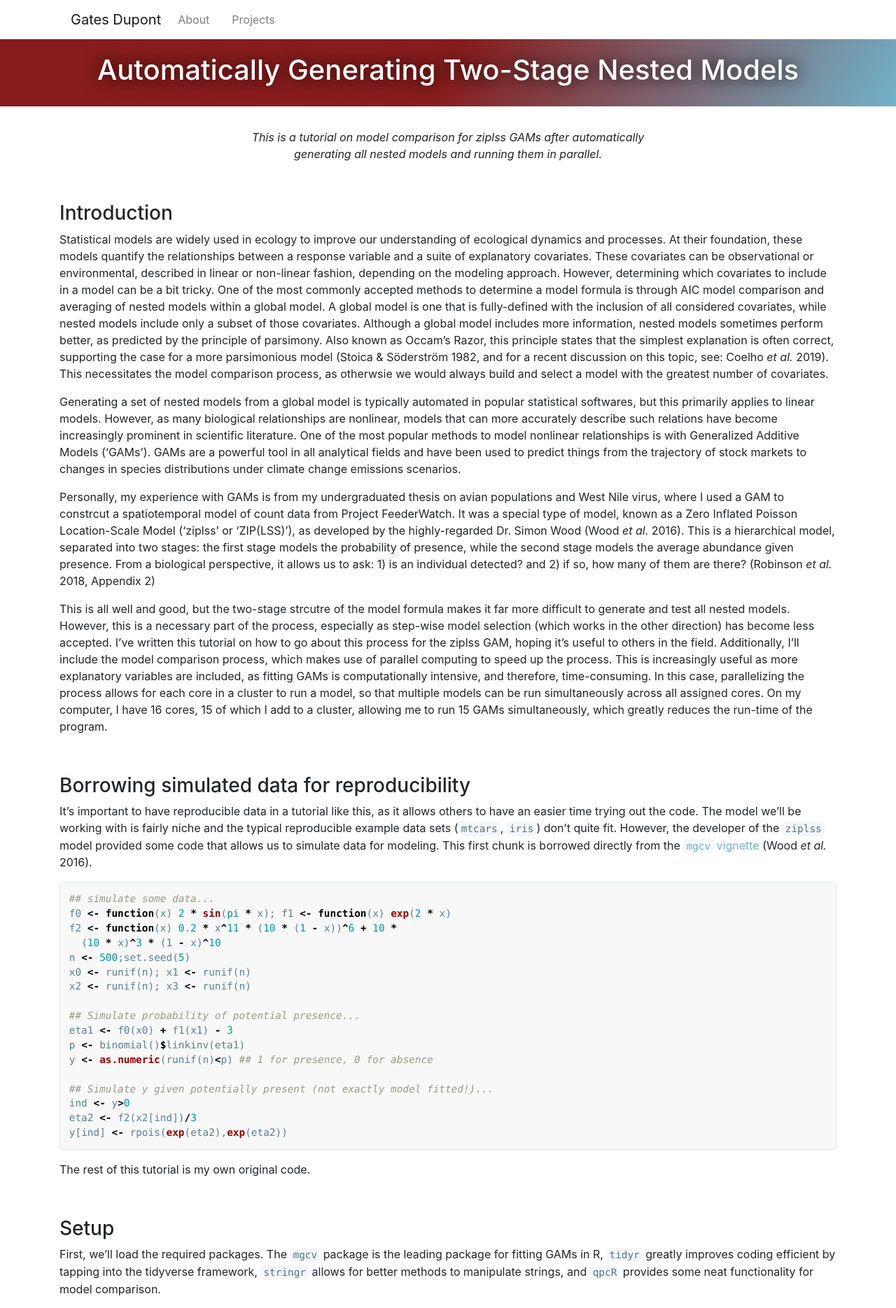
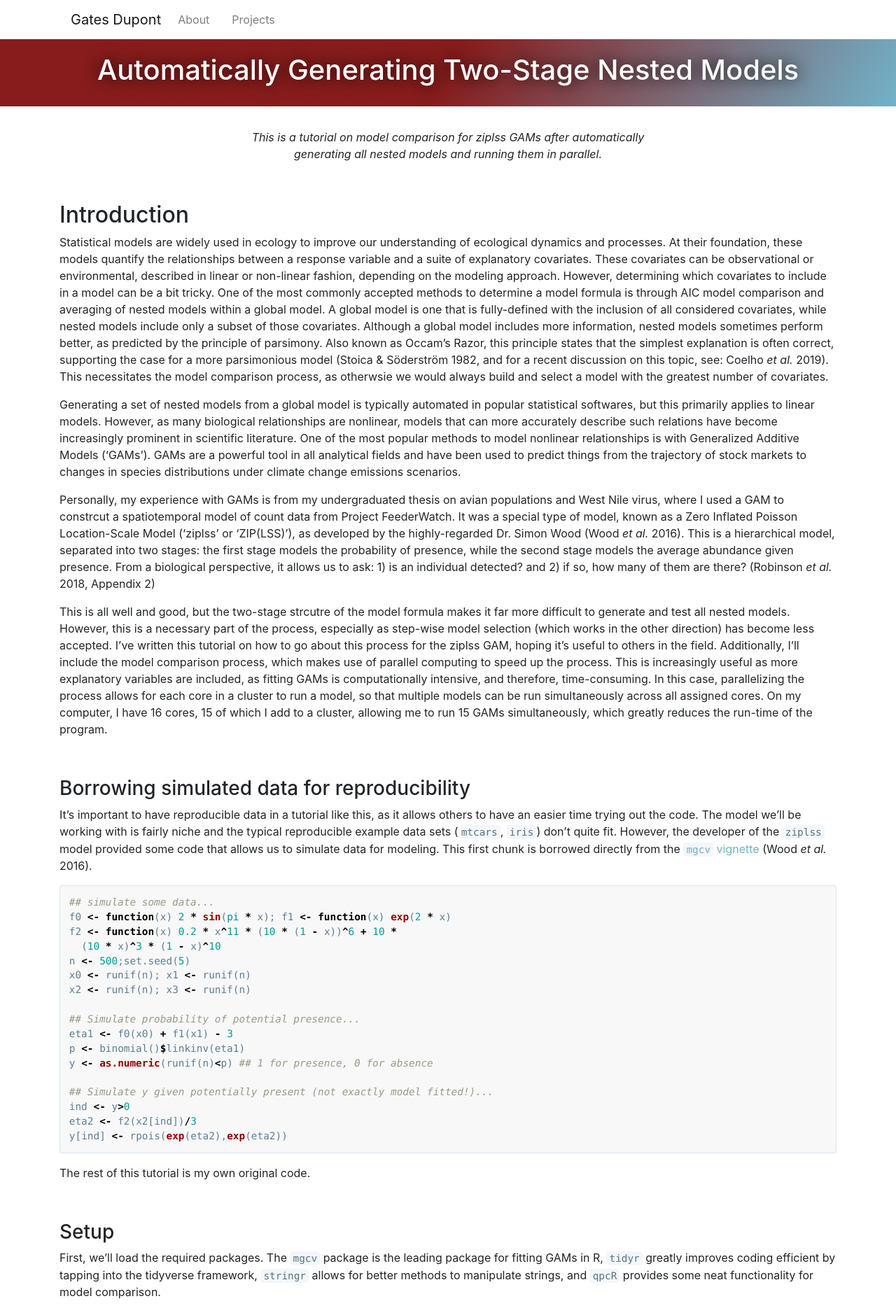
Before and after one commit to chrisyeh96/chrisyeh96.github.io, a Jekyll site: the page built from _posts/2019-05-29-Auto-Nested-Mod.md, in a window 1280 px wide. Shown: the top 1869 px of the page at 70% size. Built offline with Jekyll 4.4.1, drawn with Linux system fonts in a browser that asks for light colours; nearby versions of some CDN libraries.

```diff
--- a/_posts/2019-05-29-Auto-Nested-Mod.md
+++ b/_posts/2019-05-29-Auto-Nested-Mod.md
@@ -9,7 +9,7 @@ use_code: true
 
 <br>
 
-### Introduction
+## Introduction
 
 Statistical models are widely used in ecology to improve our understanding of ecological dynamics and processes. At their foundation, these models quantify the relationships between a response variable and a suite of explanatory covariates. These covariates can be observational or environmental, described in linear or non-linear fashion, depending on the modeling approach. However, determining which covariates to include in a model can be a bit tricky. One of the most commonly accepted methods to determine a model formula is through AIC model comparison and averaging of nested models within a global model. A global model is one that is fully-defined with the inclusion of all considered covariates, while nested models include only a subset of those covariates. Although a global model includes more information, nested models sometimes perform better, as predicted by the principle of parsimony. Also known as Occam's Razor, this principle states that the simplest explanation is often correct, supporting the case for a more parsimonious model (Stoica & Söderström 1982, and for a recent discussion on this topic, see: Coelho *et al.* 2019). This necessitates the model comparison process, as otherwsie we would always build and select a model with the greatest number of covariates.
 
```
